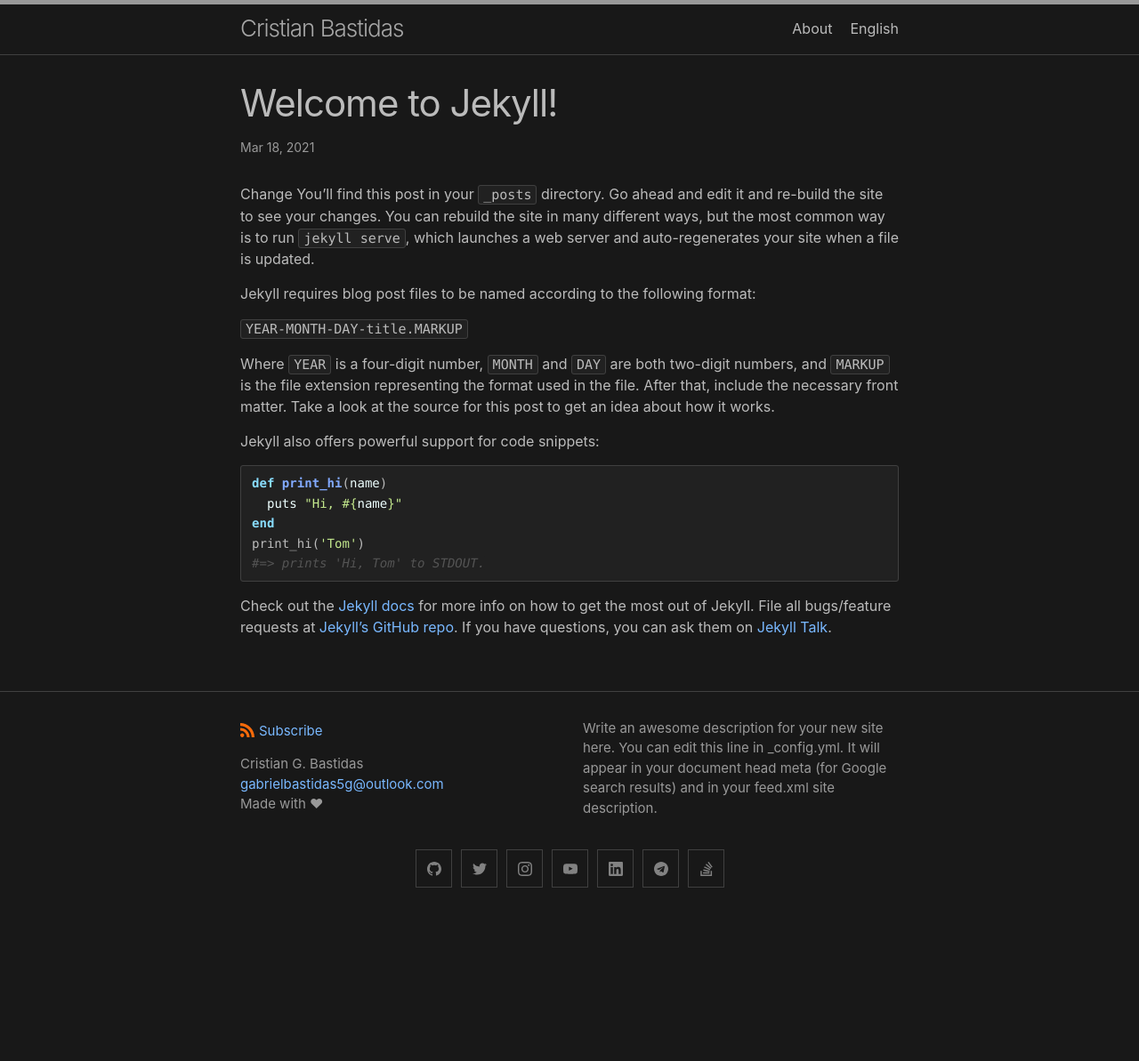
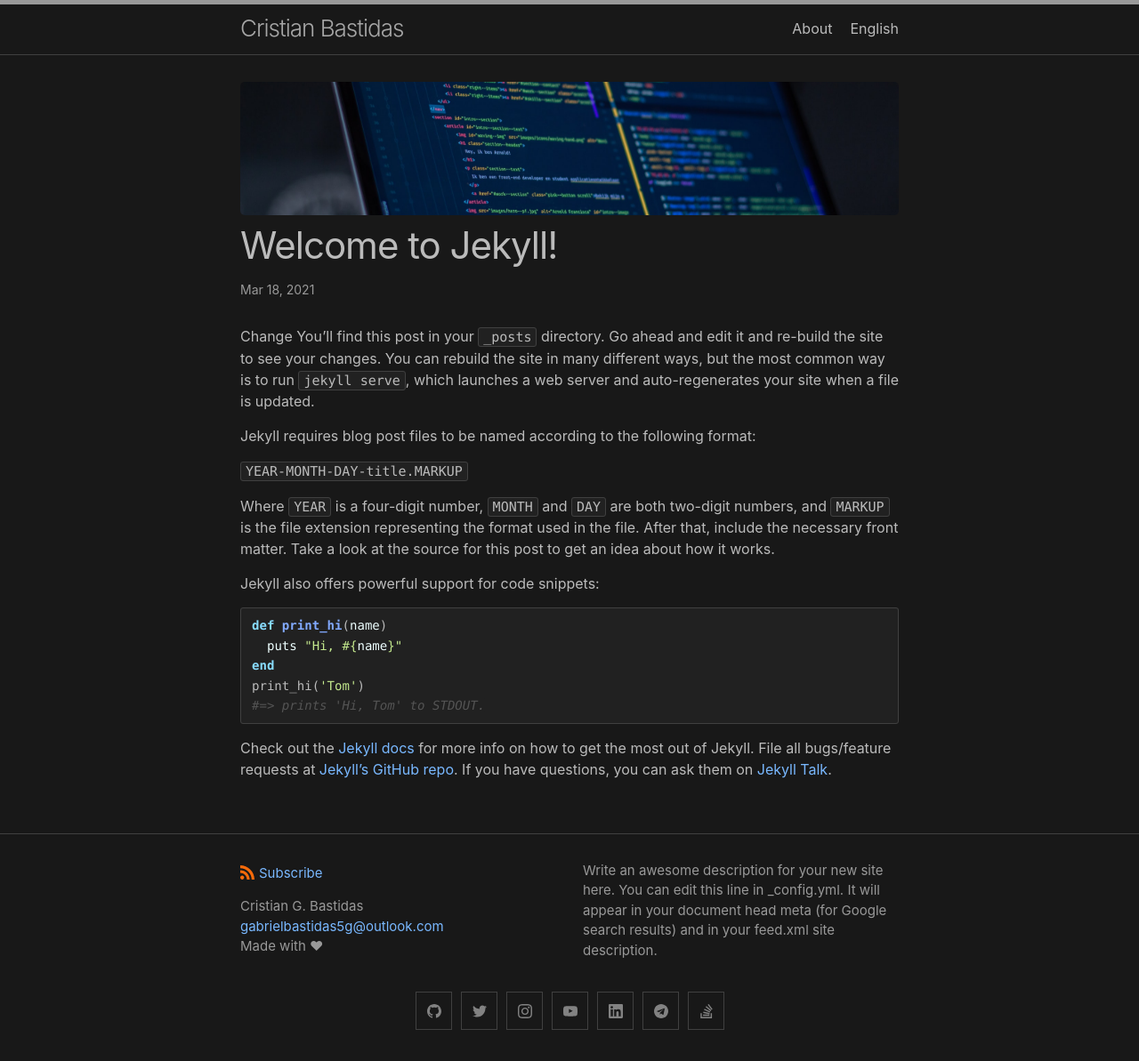
Before and after one commit to crixodia/my-blog, a Jekyll site: the page built from _posts/2021-03-18-welcome-to-jekyll.markdown, in a window 1280 px wide. Shown: the whole page at 89% size. Built offline with Jekyll 4.4.1, drawn with Linux system fonts in a browser that asks for light colours; comment, search, counter and statistics services are not loaded; before the commit the page ends 1033 px from its top, so only the background shows below that.

Commit message:
Featured images

```diff
--- a/_layouts/post.html
+++ b/_layouts/post.html
@@ -4,6 +4,12 @@ layout: default
 <article class="post h-entry" itemscope itemtype="http://schema.org/BlogPosting">
 
   <header class="post-header">
+    {%- if page.image -%}
+      <img src="{{- page.image | relative_url -}}" alt="" class="featured-image-post">
+    {%- else -%}
+      {%- assign postImage = "/assets/image/default-featured-image.jpg" -%}
+      <img src="{{- postImage | relative_url -}}" alt="" class="featured-image-post">
+    {%- endif -%}
     <h1 class="post-title p-name" itemprop="name headline">{{ page.title | escape }}</h1>
     <p class="post-meta">
       {%- assign date_format = site.minima.date_format | default: "%b %-d, %Y" -%}
--- a/_posts/2021-03-18-welcome-to-jekyll.markdown
+++ b/_posts/2021-03-18-welcome-to-jekyll.markdown
@@ -4,6 +4,7 @@ title:  "Welcome to Jekyll!"
 date:   2021-03-18 02:04:19 -0500
 categories: jekyll update
 language: es
+#image: /assets/image/default-featured-image.jpg
 ---
 Change
 You’ll find this post in your `_posts` directory. Go ahead and edit it and re-build the site to see your changes. You can rebuild the site in many different ways, but the most common way is to run `jekyll serve`, which launches a web server and auto-regenerates your site when a file is updated.
--- a/_sass/minima/_layout.scss
+++ b/_sass/minima/_layout.scss
@@ -330,7 +330,17 @@
   }
 }
 
+/**
+* Featured image style
+**/
 
+.featured-image-post {
+  width: 100%;
+  height: 150px;
+  object-fit: cover;
+  border-radius: 5px;
+  margin-bottom: 10px;
+}
 
 /**
  * Grid helpers
--- a/en/_posts/2021-03-18-welcome-to-jekyll.markdown
+++ b/en/_posts/2021-03-18-welcome-to-jekyll.markdown
@@ -4,5 +4,6 @@ title:  "En blogpost"
 date:   2021-03-30 02:04:19 -0500
 categories: jekyll update
 language: en
+image:
 ---
 This is the language test.
```
Also changed, not shown: assets/image/default-featured-image-2.jpg (added), assets/image/default-featured-image.jpg (added).
